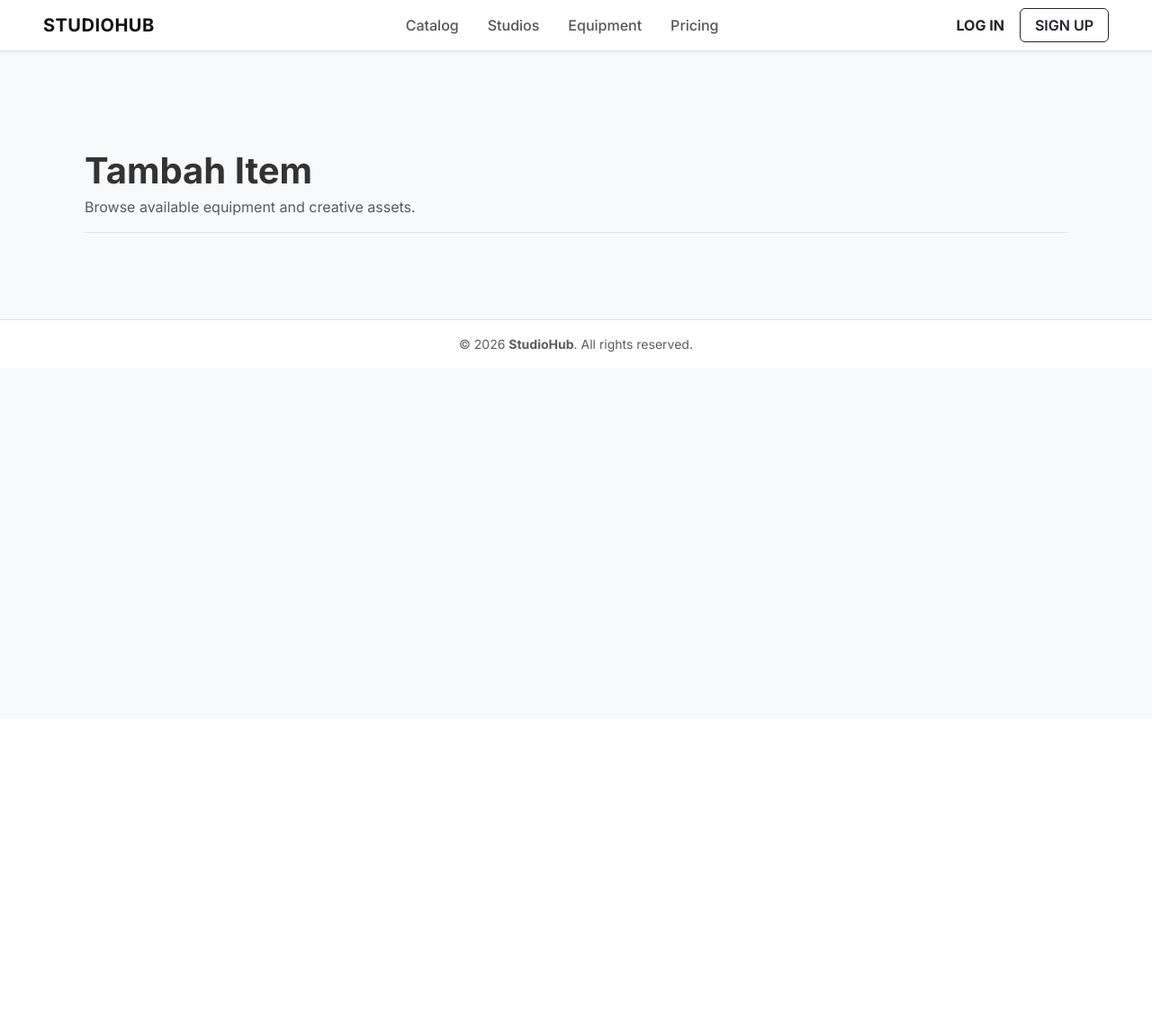
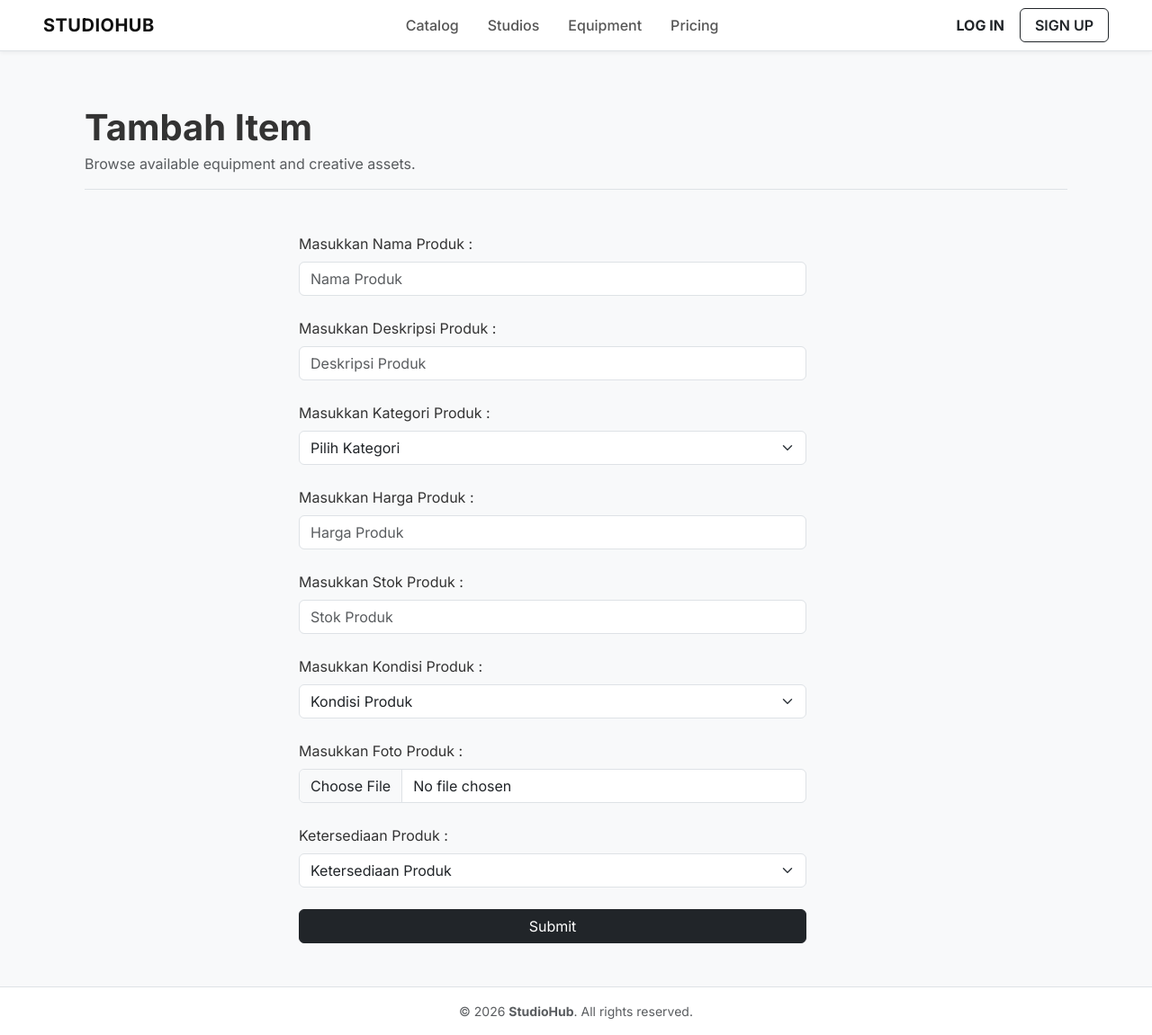
Before and after one commit to Yogs4R/reservasi-studio, a PHP site: page /modules/admin/produk/create.php in a window 1280 px wide. Shown: the whole page at 90% size. Before the commit the page ends 391 px from the top, so only its background shows below. Run offline with PHP 8.4, Linux system fonts and the light colour scheme; data comes from the database, SQL or seed files in the repository.

Commit message:
menambahkan fitur create: menambahkan item--save foto ke folder uploads

```diff
--- a/includes/sidebar.php
+++ b/includes/sidebar.php
@@ -7,7 +7,7 @@
         <a href="<?= BASE_URL ?>modules/kategori/index.php" class="list-group-item list-group-item-action d-flex align-items-center gap-2 py-2.5">
             <i class="bi bi-grid text-secondary"></i> Catalog (Categories)
         </a>
-        <a href="<?= BASE_URL ?>modules/alat/index.php" class="list-group-item list-group-item-action d-flex align-items-center gap-2 py-2.5">
+        <a href="<?= BASE_URL ?>modules/admin/produk/index.php" class="list-group-item list-group-item-action d-flex align-items-center gap-2 py-2.5">
             <i class="bi bi-tools text-secondary"></i> Equipment Management
         </a>
         <a href="<?= BASE_URL ?>modules/reservasi/riwayat.php" class="list-group-item list-group-item-action d-flex align-items-center gap-2 py-2.5">
--- a/modules/admin/index.php
+++ b/modules/admin/index.php
@@ -18,6 +18,7 @@
             </div>
         </div>
     </div>
+    <?php include '../../includes/sidebar.php'; ?>
     <div class="row g-2 mb-4">
         <div>ABCD</div>
         <div>ABCD</div>
--- a/modules/admin/produk/create.php
+++ b/modules/admin/produk/create.php
@@ -1,3 +1,43 @@
+<?php
+require '../../../config/koneksi.php';
+$targetDir = '../../../assets/img/uploads/';
+if (!is_dir($targetDir)) {
+    mkdir($targetDir, 0777, true);
+}
+
+if ($_SERVER['REQUEST_METHOD'] === 'POST') {
+    $nama_produk = $_POST['nama_produk'];
+    $desc_produk = $_POST['desc_produk'];
+    $kategori_produk = $_POST['kategori_produk'];
+    $harga_produk = $_POST['harga_produk'];
+    $stok_produk = $_POST['stok_produk'];
+    $kondisi_produk = $_POST['kondisi_produk'];
+
+    $file = $_FILES['foto_produk'];
+    $originName = $file['name'];
+    $ext = pathinfo($originName, PATHINFO_EXTENSION);
+    $fileName = $originName . $ext;
+    $targetPath = $targetDir . $fileName;
+    $allowedExt = ['jpg', 'jpeg', 'png', 'webp'];
+    if (!in_array(strtolower($ext), $allowedExt)) {
+        die('Format Foto ditolak!!!!!!!!');
+    } else {
+        move_uploaded_file($file['tmp_name'], $targetPath);
+    }
+
+    $ketersediaan_produk = $_POST['ketersediaan_produk'];
+
+    $query = "INSERT INTO alat_media (nama_alat, desc_alat, id_kategori, harga, stok, kondisi_alat, foto_alat, status_ketersediaan) VALUES('$nama_produk','$desc_produk','$kategori_produk','$harga_produk','$stok_produk','$kondisi_produk','../../assets/img/uploads/$fileName', '$ketersediaan_produk');";
+    $hasil = mysqli_query($conn, $query);
+
+    if ($hasil) {
+        header('location: index.php');
+    } else {
+        echo 'Data gagal ditambahkan';
+    }
+}
+?>
+
 <!DOCTYPE html>
 <html lang="en">
 <head>
@@ -7,7 +47,7 @@
 </head>
 <body>
     <?php include '../../../includes/header.php'; ?>
-        <div class="container pt-5 pb-4 mt-5">
+        <div class="container pb-4 mt-5">
             <div class="d-flex justify-content-between align-items-end border-bottom pb-3 mb-4">
                 <div>
                     <h1 class="fw-bold mb-1">Tambah Item</h1>
@@ -17,6 +57,72 @@
                 </div>
             </div>
         </div>
+        <div class="g-2 mb-4" style="margin-left: 250px; margin-right: 20px;">
+            <form method="POST" action="<?php echo $_SERVER[
+                'PHP_SELF'
+            ]; ?>" enctype="multipart/form-data">
+                <div class="col-md-8 mb-4">
+                    <label for="nama_produk" class="form-label">Masukkan Nama Produk :</label>
+                    <input type="text" name="nama_produk" class="form-control" placeholder="Nama Produk" required>
+                </div>
+                <div class="col-md-8 mb-4">
+                    <label for="desc_produk" class="form-label">Masukkan Deskripsi Produk :</label>
+                    <input type="text" name="desc_produk" class="form-control" placeholder="Deskripsi Produk" required>
+                </div>
+                <div class="col-md-8 mb-4">
+                    <label for="kategori_produk" class="form-label">Masukkan Kategori Produk :</label>
+                    <select name="kategori_produk" class="form-select" required>
+                        <option value="">Pilih Kategori</option>
+                        <?php
+                        $hasil = mysqli_query(
+                            $conn,
+                            'SELECT * FROM kategori ORDER BY id_kategori;',
+                        );
+                        $no = 1;
+                        while ($data = mysqli_fetch_array($hasil)) { ?>
+                            <option value="<?= $data[
+                                'id_kategori'
+                            ] ?>" title="<?= $data[
+    'desc_kategori'
+] ?>"><?= $data['nama_kategori'] ?></option>
+                        <?php }
+                        ?>
+                    </select>
+                </div>
+                <div class="col-md-8 mb-4">
+                    <label for="harga_produk" class="form-label">Masukkan Harga Produk :</label>
+                    <input type="text" name="harga_produk" class="form-control" placeholder="Harga Produk" required>
+                </div>
+                <div class="col-md-8 mb-4">
+                    <label for="stok_produk" class="form-label">Masukkan Stok Produk :</label>
+                    <input type="text" name="stok_produk" class="form-control" placeholder="Stok Produk" required>
+                </div>
+                <div class="col-md-8 mb-4">
+                    <label for="kondisi_produk" class="form-label">Masukkan Kondisi Produk :</label>
+                    <select name="kondisi_produk" class="form-select" required>
+                        <option value="">Kondisi Produk</option>
+                        <option value="Baik">Baik</option>
+                        <option value="Perlu Perawatan">Perlu Perawatan</option>
+                    </select>
+                </div>
+                <div class="col-md-8 mb-4">
+                    <label for="foto_produk" class="form-label">Masukkan Foto Produk :</label>
+                    <input type="file" name="foto_produk" class="form-control" required>
+                </div>
+                <div class="col-md-8 mb-4">
+                    <label for="ketersediaan_produk" class="form-label">Ketersediaan Produk :</label>
+                    <select name="ketersediaan_produk" class="form-select" required>
+                        <option value="">Ketersediaan Produk</option>
+                        <option value="Tersedia">Tersedia</option>
+                        <option value="Disewa">Disewa</option>
+                        <option value="Maintenance">Maintenance</option>
+                    </select>
+                </div>
+                <div class="col-md-8 mb-4">
+                    <button type="submit" name="submit" class="btn btn-dark w-100">Submit</button>
+                </div>
+            </form>
+        </div>
     <?php include '../../../includes/footer.php'; ?>
 </body>
 </html>
--- a/modules/kategori/index.php
+++ b/modules/kategori/index.php
@@ -56,7 +56,7 @@ $hasil = mysqli_query($conn, $query);
 
 
 <!-- Header Section -->
-<div class="container pt-5 pb-4 mt-5">
+<div class="container pb-4">
 	<div class="d-flex justify-content-between align-items-end border-bottom pb-3 mb-4">
 
 		<div>
```
